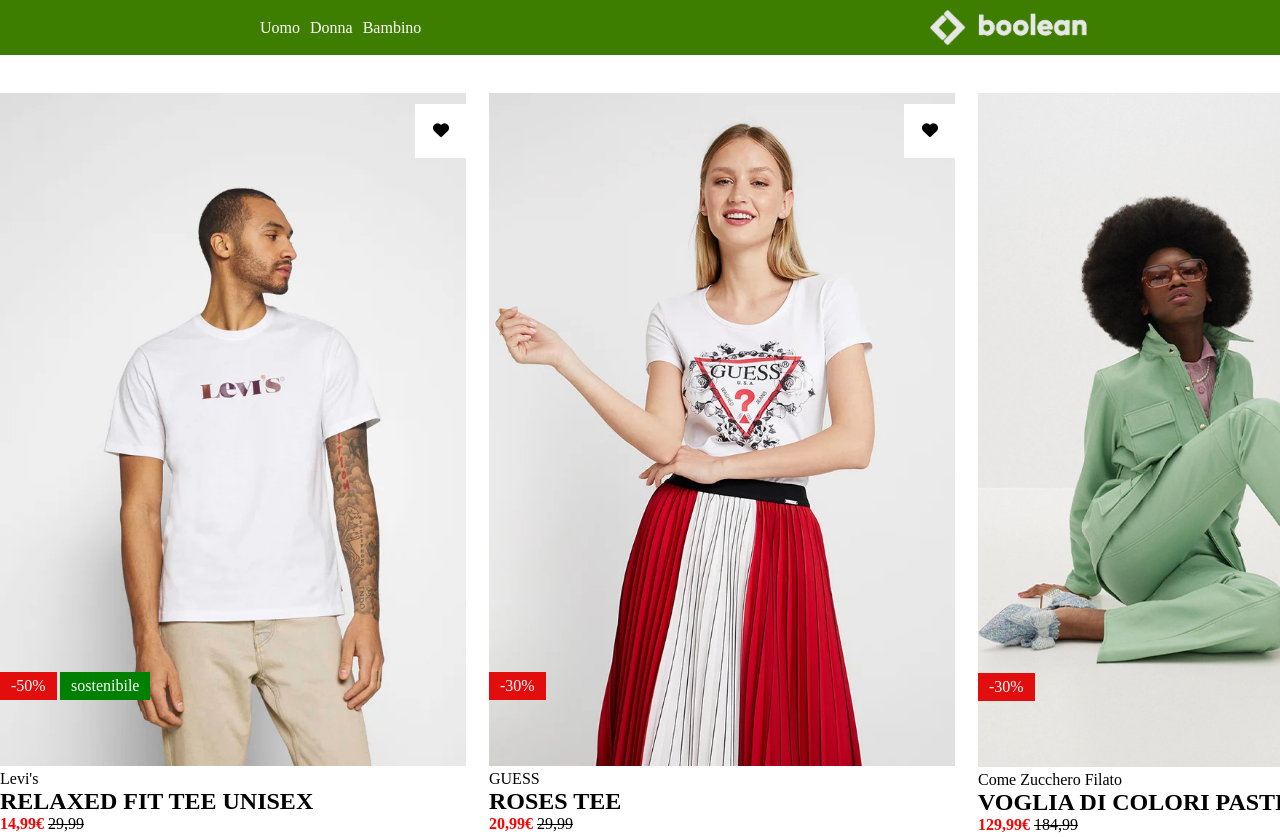
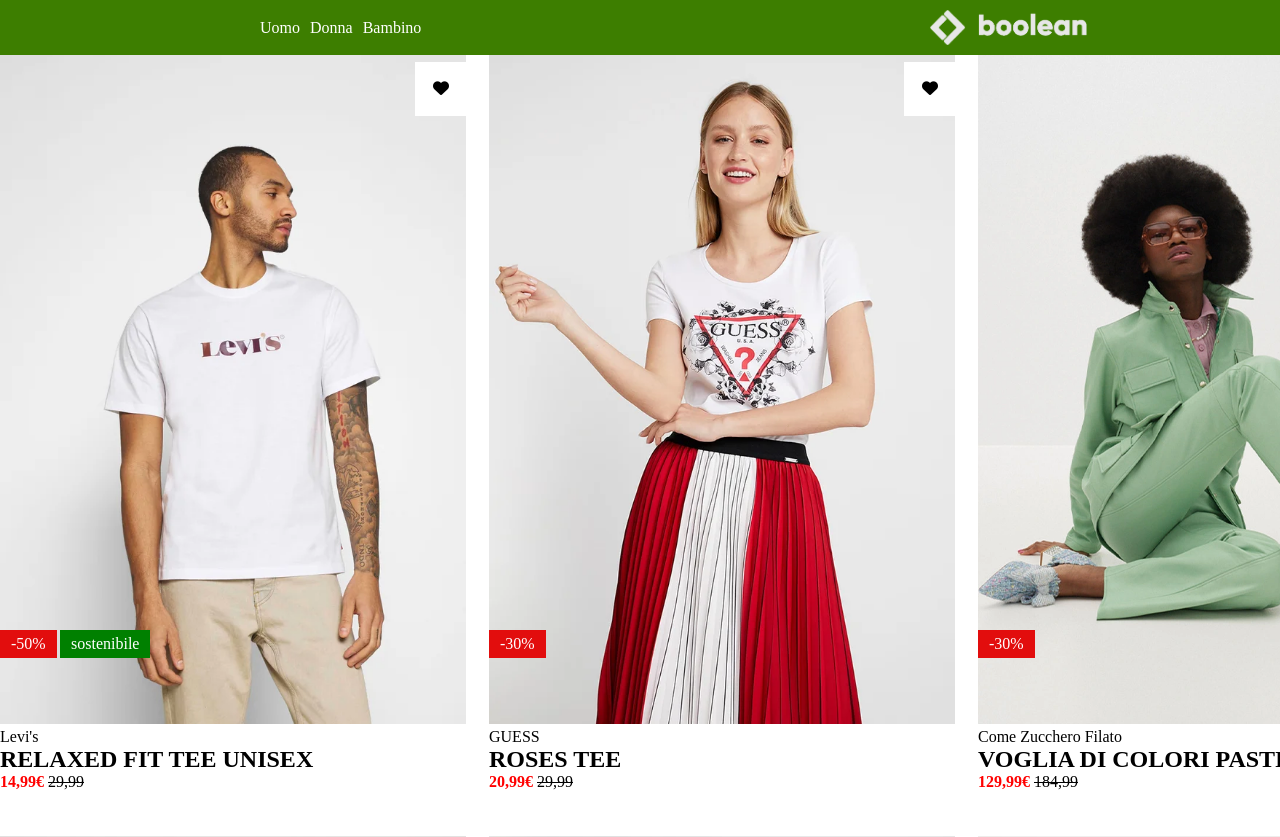
Before and after one commit to amaljom/html-css-boolando, a plain HTML site: page index.html in a window 1280 px wide. Shown: the top 837 px of the page. Drawn offline with Linux system fonts and the light colour scheme.

Commit message:
aggiunto lo z-index al header

```diff
--- a/style/style.css
+++ b/style/style.css
@@ -3,6 +3,11 @@
     padding: 0;
     box-sizing: border-box;
 }
+header{
+    width: 1920px;
+    margin: 0 auto;
+}
+
 
 ul{
     display:flex;
@@ -23,6 +28,8 @@ p{
     background-color: #3d7e00;
     margin: 0 auto;
     padding: 10px 260px;
+    position: fixed;
+    z-index: 1;
 }
 
 .immagine{
@@ -48,7 +55,7 @@ p{
 .corpo-principale{
     width: 1444px;
     margin: 0 auto;
-    margin-top: 3%;
+    padding-top: 4%;
 }
 .prima-row{
     display: flex;
```
